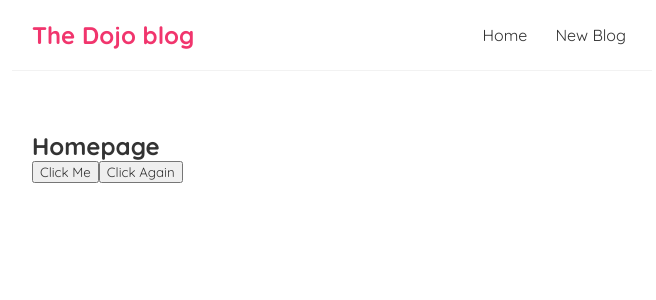
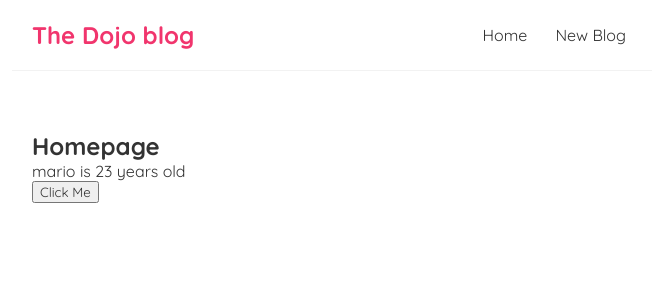
Before and after one commit to Pavlin-React/Complete-React-Tutorial, a React (Create React App) app: page / in a window 1280 px wide. Shown: the top 300 px of the page, without its empty margins (308-964 px from the left). Built offline with nearby package versions, Linux system fonts and the light colour scheme.

Commit message:
useState Hook

```diff
--- a/src/Home.js
+++ b/src/Home.js
@@ -1,20 +1,20 @@
+import { useState } from "react";
+
 const Home = () => {
 
-    let handleClick = ( e ) => {
-        console.log('hello ninja"s', e);
-    }
+  let [name, setName] = useState( 'mario' )
+  let [age, setAge] = useState( 23 )
 
-    let handleClickAgain = (name, e) => {
-        console.log('hello ' + name, e.target.value);
+  let handleClick = (e) => {
+    setName( 'luigi' )
+    setAge( 33 )
   }
 
   return (
     <div className='home'>
       <h2>Homepage</h2>
+      <p>{ name } is { age } years old </p>
       <button onClick={ handleClick } >Click Me</button>
-            <button onClick={ ( e ) => {
-                handleClickAgain('mario', e)
-            } } >Click Again</button>
     </div>
   );
 }
```
Lines whose indentation alone changed are shown as unchanged.
